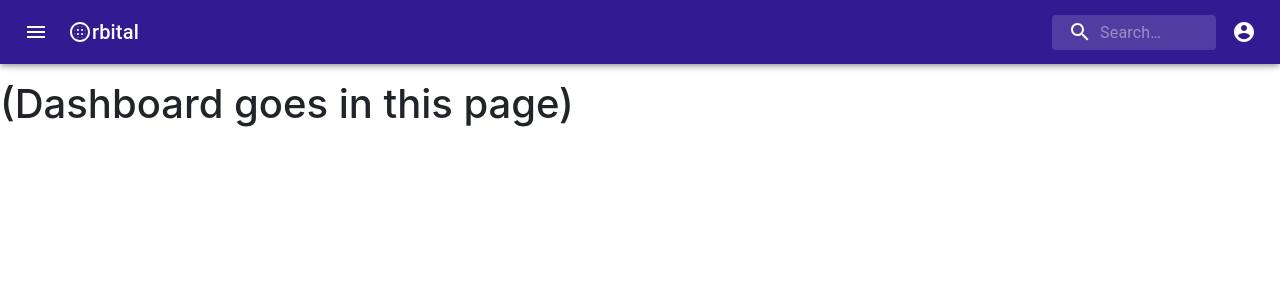
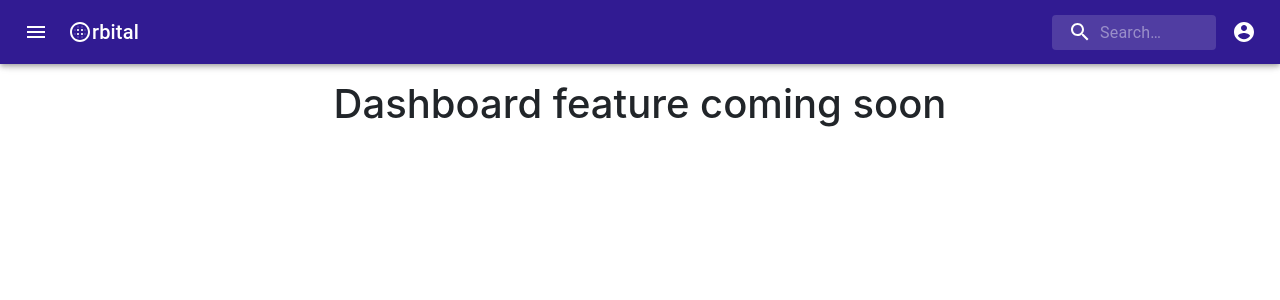
Before and after one commit to AmitP88/Project-Management-App, a React (Create React App) app in the folder client/: page / in a window 1280 px wide. Shown: the top 300 px of the page. Built offline with nearby package versions, Linux system fonts and the light colour scheme.

Commit message:
changed Home component name to Dashboard

```diff
--- a/client/src/App.js
+++ b/client/src/App.js
@@ -10,7 +10,7 @@ import TopBar from './components/TopBar/TopBar';
 import BottomBar from './components/BottomBar/BottomBar';
 
 // import page components
-import Home from './components/Home/Home';
+import Dashboard from './components/Dashboard/Dashboard';
 import Projects from './components/Projects/Projects';
 import ProjectPage from './components/ProjectPage/ProjectPage';
 import Productivity from './components/Productivity/Productivity';
@@ -21,7 +21,7 @@ const App = () => {
     <div className="App">
       <TopBar />
       <Switch>
-        <Route path='/' component={Home} exact />
+        <Route path='/' component={Dashboard} exact />
         <Route path='/projects' component={Projects} />
         <Route path='/projectpage' component={ProjectPage} />
         <Route path='/productivity' component={Productivity} />
--- /dev/null
+++ b/client/src/components/Dashboard/Dashboard.js
@@ -0,0 +1,11 @@
+import React from 'react';
+
+const Dashboard = () => {
+  return (
+    <div className="Dashboard">
+      <h1 style={{textAlign: 'center'}}>Dashboard feature coming soon</h1>
+    </div>
+  );
+}
+
+export default Dashboard;
--- a/client/src/components/Home/Home.js
+++ /dev/null
@@ -1,11 +0,0 @@
-import React from 'react';
-
-const Home = () => {
-  return (
-    <div className="Home">
-      <h1>(Dashboard goes in this page)</h1>
-    </div>
-  );
-}
-
-export default Home;
```
Also changed, not shown: client/src/components/Dashboard/Dashboard.sass (added), client/src/components/Dashboard/media_queries.sass (added).
